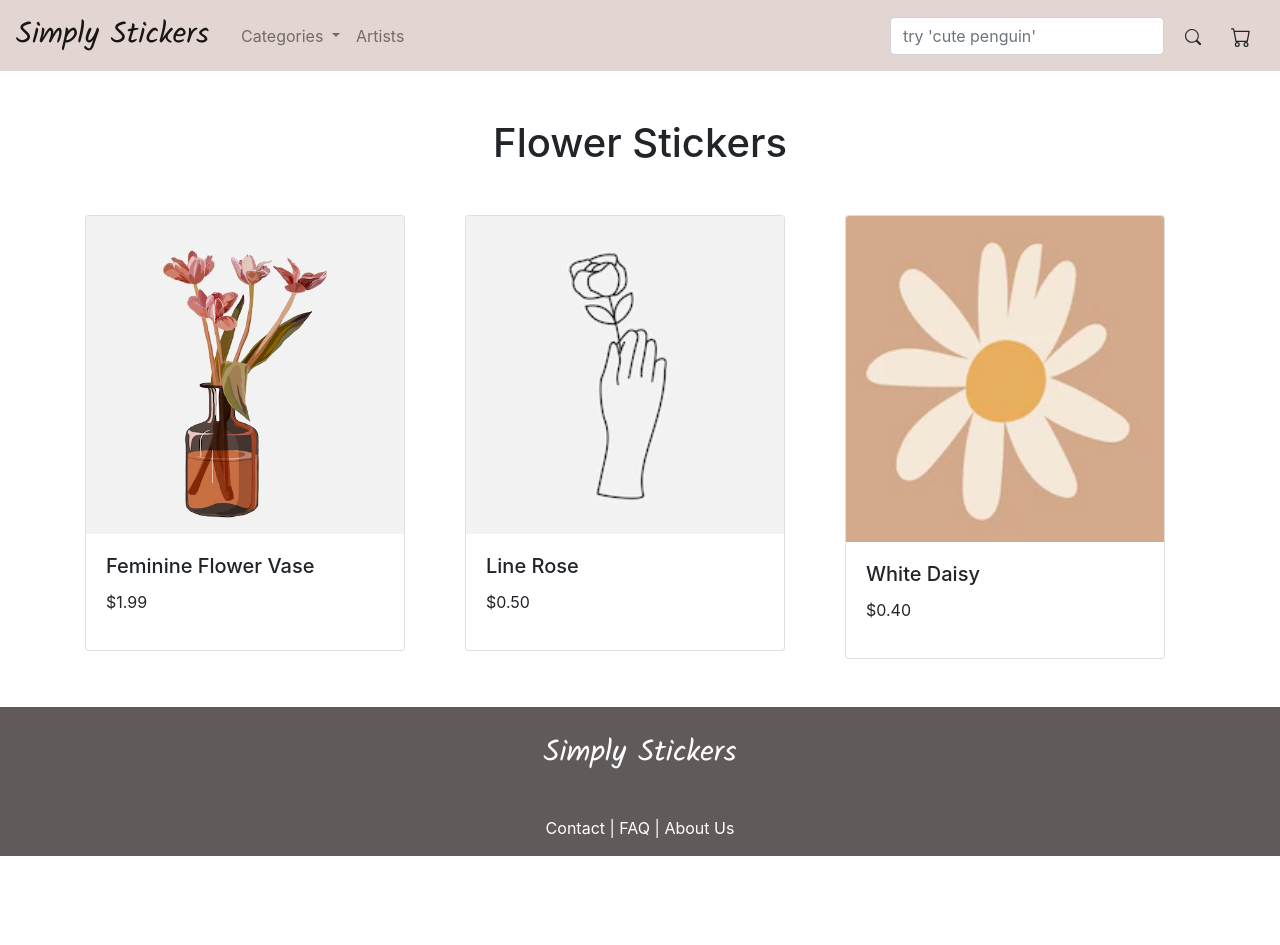
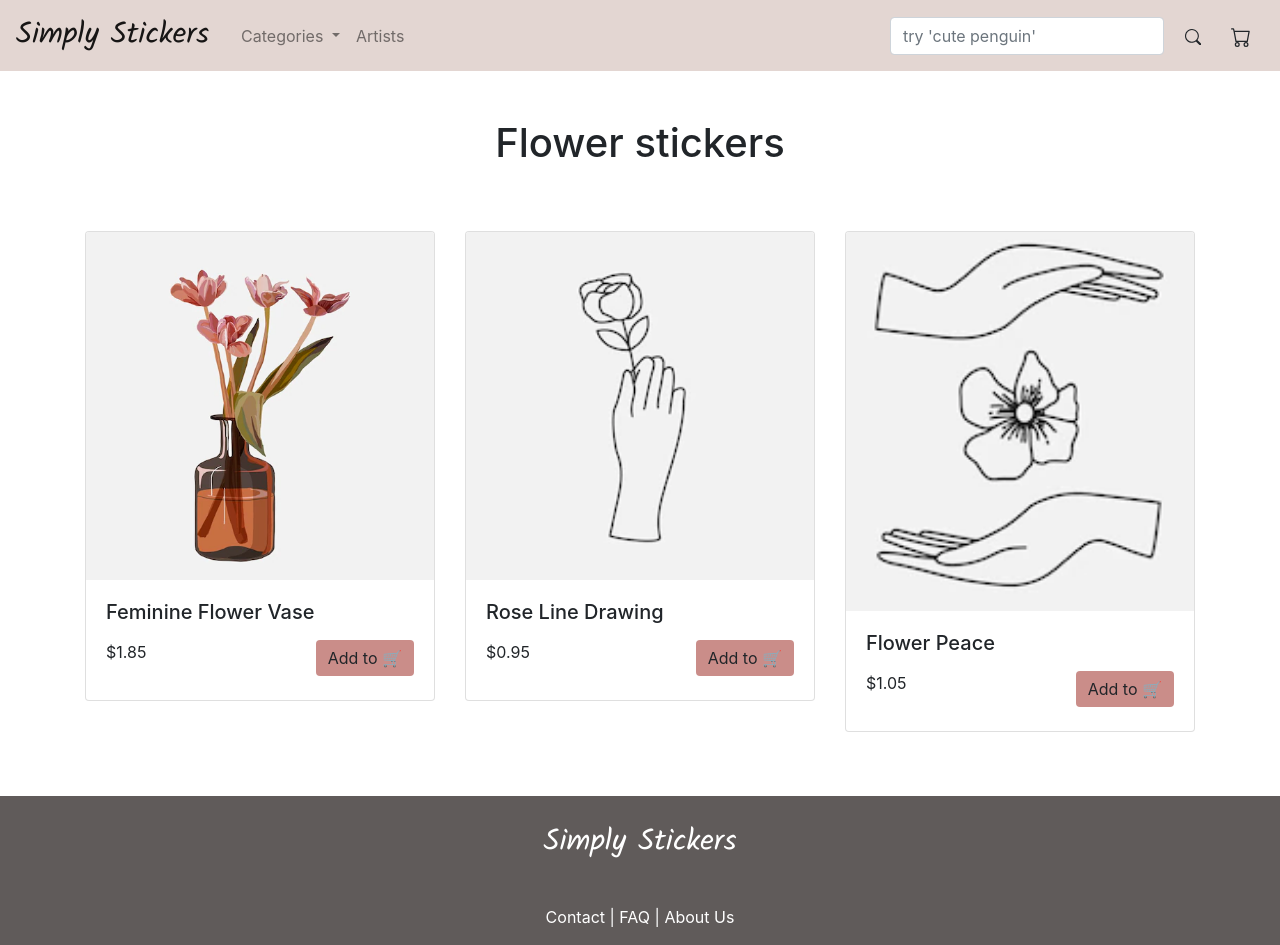
Before and after one commit to kt-tran/stickerStore, a Flask app: page /flowers/ in a window 1280 px wide. Before the commit the page ends 856 px from the top, so only its background shows below. Run offline with Flask 2, Linux system fonts and the light colour scheme; data comes from the database, SQL or seed files in the repository; both versions use the stored data as it was after the commit; some libraries are stand-ins or nearby versions.

Commit message:
category pages + some order.html edits

```diff
--- a/sticker_store/templates/all_artists.html
+++ b/sticker_store/templates/all_artists.html
@@ -11,7 +11,7 @@
     <div class="row mb-5">
         {% for artist in artists%}
         <div class="col col-lg-4 my-3">
-            <a href={{ url_for('main.sticker_listing') }} class="text-decoration-none text-reset">
+            <a href="{{ url_for('main.artiststickers', artistid=artist.id) }}" class="text-decoration-none text-reset">
                 <div class="card" style="width: 18rem;">
                     <img class="card-img-top" src="{{url_for('static', filename='img/'+artist.image)}}" alt="photograph of artist" style="width: 400px; height: 400px;">
                     <div class="card-body">
--- a/sticker_store/templates/base.html
+++ b/sticker_store/templates/base.html
@@ -52,7 +52,7 @@
                             <div class="dropdown-divider"></div>
                             <a class="dropdown-item" href="{{url_for('main.animals')}}">Animals</a>
                             <a class="dropdown-item" href="{{url_for('main.flowers')}}">Flowers</a>
-                            <a class="dropdown-item" href="#">Food + Drinks</a>
+                            <a class="dropdown-item" href="{{url_for('main.food_drink')}}">Food + Drinks</a>
                             <a class="dropdown-item" href="#">Text</a>
                         </div>
                     </li>
--- a/sticker_store/templates/cat_flowers.html
+++ b/sticker_store/templates/cat_flowers.html
@@ -1,50 +1,34 @@
-
 {% extends 'base.html' %}
 
 {% block head %}
-    <div class="container my-5 text-center">
-            <h1>Flower Stickers</h1>
-        </div>
+<div class="container my-5 text-center">
+    <h1>Flower stickers</h1>
 {% endblock %}
 
 {% block main %}
-<!--cards laid out in 3 columns-->
 <div class="container mb-5">
     <div class="row mb-5">
-        <div class="col col-lg-4">
-            <div class="card" style="width: 20rem;">
-                <a href={{ url_for('main.sticker_listing') }} class="text-decoration-none text-reset">
-                    <img src={{url_for('static', filename='images/stickers/flower_vase.png')}} class="card-img-top"
-                        alt="brown glass vase with four pink flowers inside">
+        <!-- each sticker is a bootstrap card -->
+        {% for sticker in stickers%}
+        <div class="col col-lg-4 my-3">
+            <a href={{ url_for('main.sticker_listing') }} class="text-decoration-none text-reset">
+                <div class="card">
+                    <img class="card-img-top" src="{{url_for('static', filename='img/stickers/'+sticker.image)}}"
+                        alt="{{ sticker.alt }}">
                     <div class="card-body">
-                        <h5 class="card-title">Feminine Flower Vase</h5>
-                        <p class="card-text pb-3">$1.99</p>
+                        <h5 class="card-title">{{sticker.name}}</h5>
+                        <p>
+                        <form action="{{ url_for('main.order') }}">
+                            <input type="hidden" id="sticker_id" name="sticker_id" value="{{ sticker.id }}">
+                            <input class="btn float-right d-inline-block" type="submit" value="Add to &#128722;"
+                                style="background-color: #CA8D89; border:#CA8D89">
+                        </form>
+                        </p>
+                        <p class="card-text pb-3">${{sticker.price}}</p>
                     </div>
-            </div>
+                </div>
         </div>
-
-        <div class="col col-lg-4">
-            <div class="card" style="width: 20rem;">
-                <a href={{ url_for('main.sticker_listing') }} class="text-decoration-none text-reset">
-                    <img src="{{url_for('static', filename='images/stickers/hand_flower.png')}}" class="card-img-top"
-                        alt="black line drawing of a hand holding a rose">
-                    <div class="card-body">
-                        <h5 class="card-title">Line Rose</h5>
-                        <p class="card-text pb-3">$0.50</p>
-                    </div>
-            </div>
-        </div>
-
-        <div class="col col-lg-4">
-            <div class="card" style="width: 20rem;">
-                <a href={{ url_for('main.sticker_listing') }} class="text-decoration-none text-reset">
-                    <img src="{{url_for('static', filename='images/stickers/daisy.png')}}" class="card-img-top" alt="Drawn white daisy">
-                    <div class="card-body">
-                        <h5 class="card-title">White Daisy</h5>
-                        <p class="card-text pb-3">$0.40</p>
-                    </div>
-            </div>
-        </div>
+        {% endfor %}
     </div>
 </div>
 {% endblock %}
--- a/sticker_store/templates/sticker_listing.html
+++ b/sticker_store/templates/sticker_listing.html
@@ -8,7 +8,7 @@
     <!-- Stack the columns on mobile by making one full-width and the other half-width -->
     <div class="row">
         <div class="col-lg-4 col-md-7">
-            <img src={{url_for('static', filename='img/'+sticker.image)}} class="card-img-top"
+            <img src={{url_for('static', filename='')}} class="card-img-top"
                 alt="sticker depicting purple cat as planet with sparkles surrounding it">
         </div>
 
--- a/sticker_store/views.py
+++ b/sticker_store/views.py
@@ -6,7 +6,7 @@ from . import db
 
 bp = Blueprint('main', __name__)
 
-
+#homepage
 @bp.route('/')
 def index():
     return render_template('index.html')
@@ -14,32 +14,41 @@ def index():
 #return all artists
 @bp.route('/artists')
 def artists():
-    artists = Artist.query.all()
+    artists = Artist.query.order_by(Artist.name).all()
     return render_template('all_artists.html', artists = artists)
 
 #see all of the stickers one artist has
-@bp.route('/stickers/<int:artistid>/')
+@bp.route('/artists/<int:artistid>/')
 def artiststickers(artistid):
     stickers = Sticker.query.filter(Sticker.artist_id == artistid)
     artists =  Artist.query.filter_by(id=artistid).first()
     return render_template('artists_stickers.html', stickers = stickers, artists = artists.name)
 
-@bp.route('/space_cat/')
+@bp.route('/sticker/1/')
 def sticker_listing():
-    return render_template('sticker_listing.html')
-
-@bp.route('/flowers/')
-def flowers():
-    return render_template('cat_flowers.html')
-
-@bp.route('/animals/')
-def animals():
-    return render_template('cat_animals.html')
+    stickers = Sticker.query.filter(Sticker.name == "Sparkle Space Cat")
+    return render_template('sticker_listing.html', stickers = stickers)
 
 @bp.route('/all_stickers/')
 def all_stickers():
     stickers = Sticker.query.all()
     return render_template('all_stickers.html', stickers = stickers)
+
+@bp.route('/flowers/')
+def flowers():
+    stickers = Sticker.query.filter(Sticker.category == "Flower")
+    return render_template('cat_flowers.html', stickers = stickers)
+
+@bp.route('/animals/')
+def animals():
+    stickers = Sticker.query.filter(Sticker.category == "Animal")
+    return render_template('cat_animals.html', stickers = stickers)
+
+@bp.route('/food_drink/')
+def food_drink():
+    stickers = Sticker.query.filter(Sticker.category == "Food_Or_Drink")
+    return render_template('cat_food_drink.html', stickers = stickers)
+
 
 @bp.route('/contact/')
 def contact():
```
Also changed, not shown: sticker_store/templates/cat_food_drink.html (added, +34 -0 lines), sticker_store/templates/index.html (+14 -13 lines), sticker_store/templates/order.html (+34 -22 lines), sticker_store/milton.sqlite.
